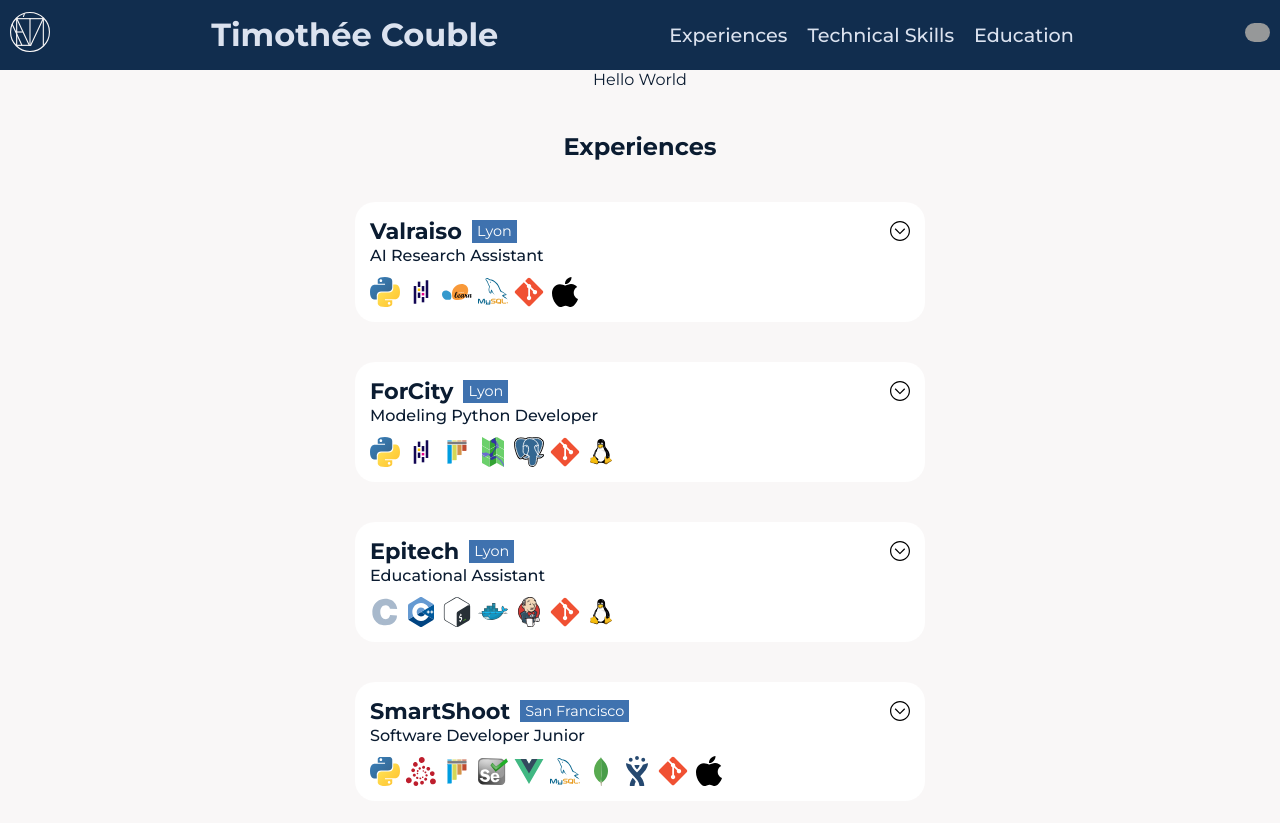
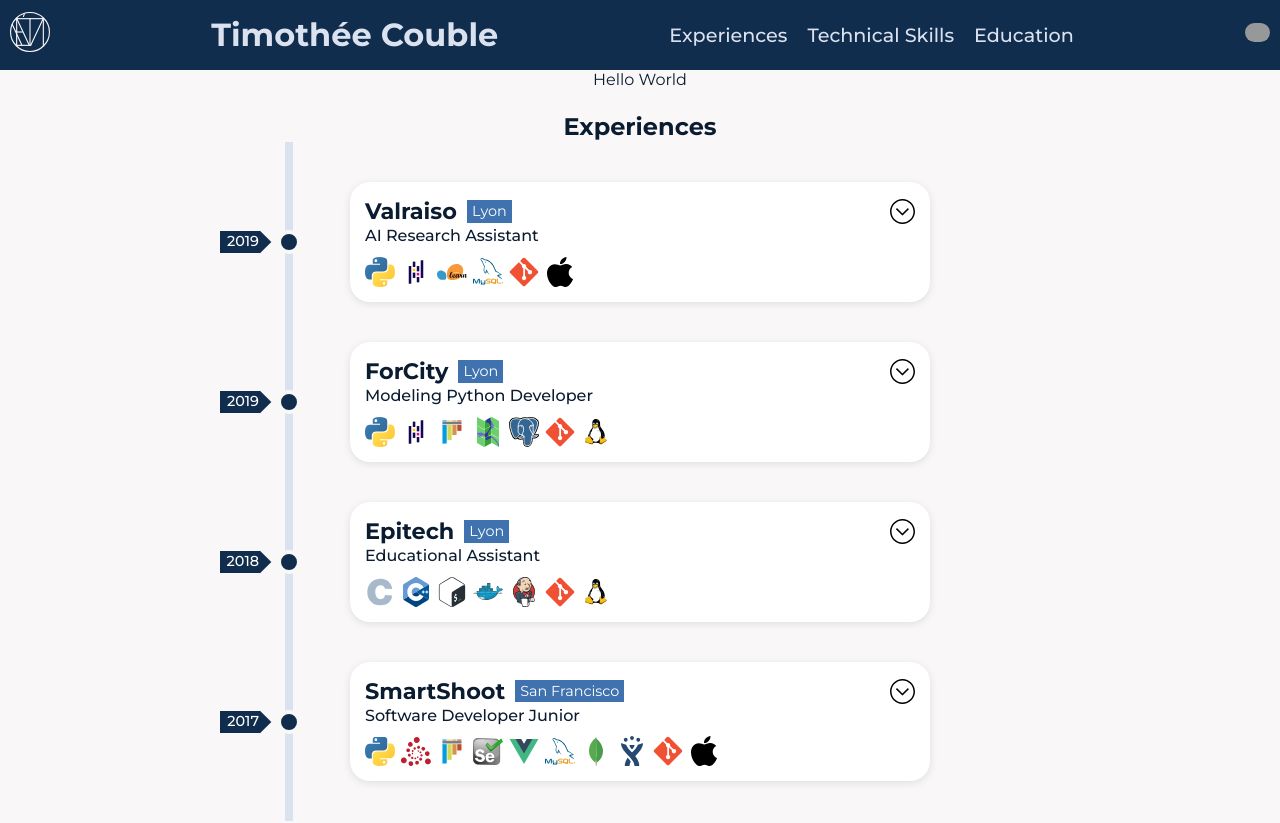
Before and after one commit to Faroito/course-of-life, a React (Create React App) app: page / in a window 1280 px wide. Shown: the top 823 px of the page. Built offline with nearby package versions, Linux system fonts and the light colour scheme; grey boxes are pictures that could not be loaded.

Commit message:
Add timeline

```diff
--- a/src/components/body.module.css
+++ b/src/components/body.module.css
@@ -8,5 +8,4 @@
   display: flex;
   flex-direction: column;
   align-items: center;
-  margin-top: 20px;
 }
--- a/src/components/experience-card.js
+++ b/src/components/experience-card.js
@@ -2,6 +2,7 @@ import React, { useState } from "react";
 import { useIntl } from "react-intl";
 import classnames from "classnames";
 import css from "./experience-card.module.css";
+import Timeline from "./timeline";
 
 const clearName = (name) => {
   return name
@@ -39,6 +40,7 @@ const ExperienceCard = ({
   };
 
   return (
+    <div className={css.experienceCard}>
       <div className={card}>
         <div className={companyLogo}>
           <img
@@ -83,6 +85,8 @@ const ExperienceCard = ({
           </div>
         </div>
       </div>
+      <Timeline fold={fold} date_start={date_start} date_end={date_end} />
+    </div>
   );
 };
 
--- a/src/components/experience-card.module.css
+++ b/src/components/experience-card.module.css
@@ -9,26 +9,32 @@
   --duration-close2: 0.4s;
 }
 
+.experienceCard {
+  position: relative;
+}
+
 .card {
   display: flex;
   align-items: center;
   width: 65vw;
-  max-width: 700px;
+  max-width: 715px;
   padding: 15px;
-  padding-left: 15vw;
+  padding-left: calc(15vw + 15px);
   margin: 40px 0px;
 
   border-radius: 20px;
   background-color: #ffffff;
+  box-shadow: 0 2px 8px 0 rgba(0, 0, 0, 0.1);
   transition-delay: var(--delay-open1);
   transition-duration: var(--duration-open1);
   position: relative;
+  z-index: 2;
 }
 
 .cardFold {
   width: 50vw;
   min-width: 360px;
-  max-width: 540px;
+  max-width: 550px;
   margin: 20px 0px;
   padding-left: 15px;
   transition-delay: var(--delay-close1);
@@ -45,6 +51,8 @@
   justify-content: center;
   width: 15vw;
   height: 15vw;
+  max-width: 165px;
+  max-height: 165px;
   transition-delay: var(--delay-open2);
   transition-duration: var(--duration-open2);
 }
@@ -91,8 +99,8 @@
 }
 
 .arrow {
-  width: 20px;
-  height: 20px;
+  width: 25px;
+  height: 25px;
   margin-left: auto;
   transition-delay: var(--delay-open1);
   transition-duration: var(--duration-open1);
@@ -176,7 +184,7 @@
   opacity: 0.5;
 }
 
-@media (min-width: 1200px) {
+@media (min-width: 1100px) {
   .card {
     padding-left: 180px;
   }
@@ -184,9 +192,4 @@
   .cardFold {
     padding-left: 15px;
   }
-
-  .companyLogo {
-    width: 180px;
-    height: 180px;
-  }
 }
--- /dev/null
+++ b/src/components/timeline.js
@@ -0,0 +1,33 @@
+import React from "react";
+import classnames from "classnames";
+
+import css from "./timeline.module.css";
+
+const formatDate = (start, end) => {
+  const s_mm = String(start.getMonth() + 1).padStart(2, "0");
+  const s_yy = start.getFullYear();
+  const e_mm = String(end.getMonth() + 1).padStart(2, "0");
+  const e_yy = end.getFullYear();
+  return `${s_mm}/${s_yy} - ${e_mm}/${e_yy}`;
+};
+
+const Timeline = ({ fold, date_start, date_end }) => {
+  const start = new Date(date_start);
+  const end = new Date(date_end);
+
+  const timeline = classnames(css.timeline, { [css.timelineUnfold]: !fold });
+  const dateInfo = classnames(css.dateInfo, { [css.hide]: fold });
+
+  return (
+    <div className={timeline}>
+      <div className={dateInfo}>{formatDate(start, end)}</div>
+      <div className={css.point} />
+      <div className={css.dateBox}>
+        <span className={css.dateYear}>{start.getFullYear()}</span>
+        <div className={css.arrow} />
+      </div>
+    </div>
+  );
+};
+
+export default Timeline;
--- /dev/null
+++ b/src/components/timeline.module.css
@@ -0,0 +1,96 @@
+:root {
+  --timeline-distance: 10vw;
+}
+
+.timeline {
+  position: absolute;
+  top: -20px;
+  bottom: -20px;
+  left: calc(-15vw + var(--timeline-distance));
+
+  width: 8px;
+  background-color: var(--light-text-color);
+  transition-delay: var(--delay-close1);
+  transition-duration: var(--duration-close1);
+}
+
+.timelineUnfold {
+  left: var(--timeline-distance);
+  transition-delay: var(--delay-open1);
+  transition-duration: var(--duration-open1);
+}
+
+.dateInfo {
+  position: absolute;
+  top: 34px;
+  left: 50px;
+  font-weight: 500;
+  white-space: nowrap;
+  /* color: #ffffff; */
+  /* background-color: var(--fg-color); */
+  /* padding: 2px 5px; */
+
+  transition-delay: var(--delay-open2);
+  transition-duration: var(--duration-open2);
+}
+
+.hide {
+  opacity: 0;
+  transition-delay: var(--delay-close2);
+  transition-duration: var(--duration-close2);
+}
+
+.point {
+  position: absolute;
+  height: 16px;
+  width: 16px;
+  border-radius: 20px;
+  border: 4px solid var(--bg-color);
+  background-color: var(--fg-color);
+
+  top: 50%;
+  transform: translate(0, -50%);
+  left: -8px;
+}
+
+.dateBox {
+  position: absolute;
+  top: 50%;
+  transform: translate(0, -50%);
+  left: -65px;
+  background-color: var(--fg-color);
+
+  display: flex;
+  align-items: center;
+  justify-content: flex-end;
+  width: 40px;
+  height: 22px;
+}
+
+.arrow {
+  position: absolute;
+  top: 3px;
+  left: 32px;
+  padding: 8px;
+  transform: rotate(-45deg);
+  border-color: var(--fg-color);
+  background-color: var(--fg-color);
+}
+
+.dateYear {
+  padding-right: 1px;
+  font-size: 0.9rem;
+  font-weight: 500;
+  color: #ffffff;
+  z-index: 1;
+}
+
+@media (min-width: 1100px) {
+  .timeline {
+    left: -65px;
+  }
+
+  .timelineUnfold {
+    left: 100px;
+  }
+}
```
Lines whose indentation alone changed are shown as unchanged.
